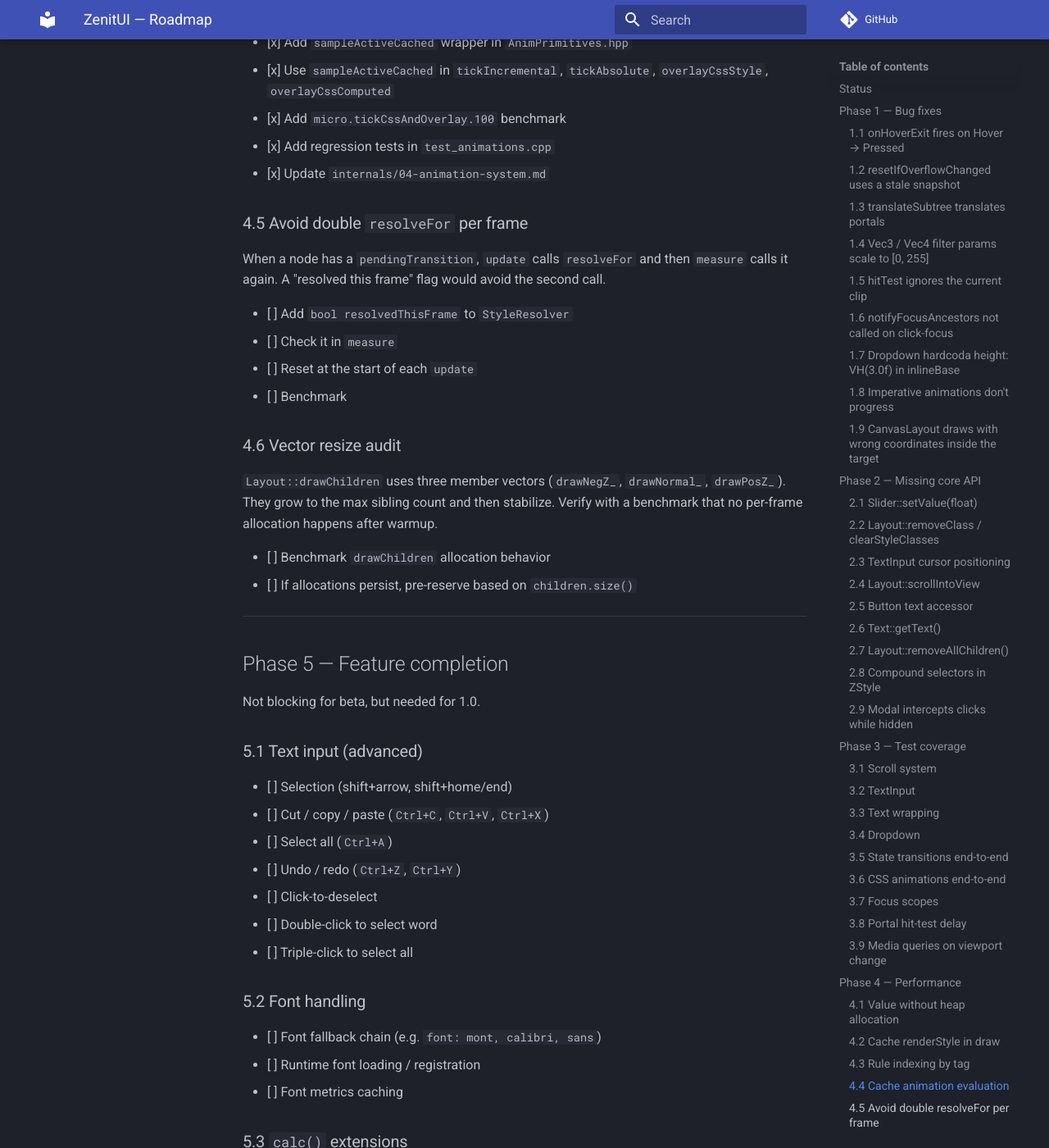
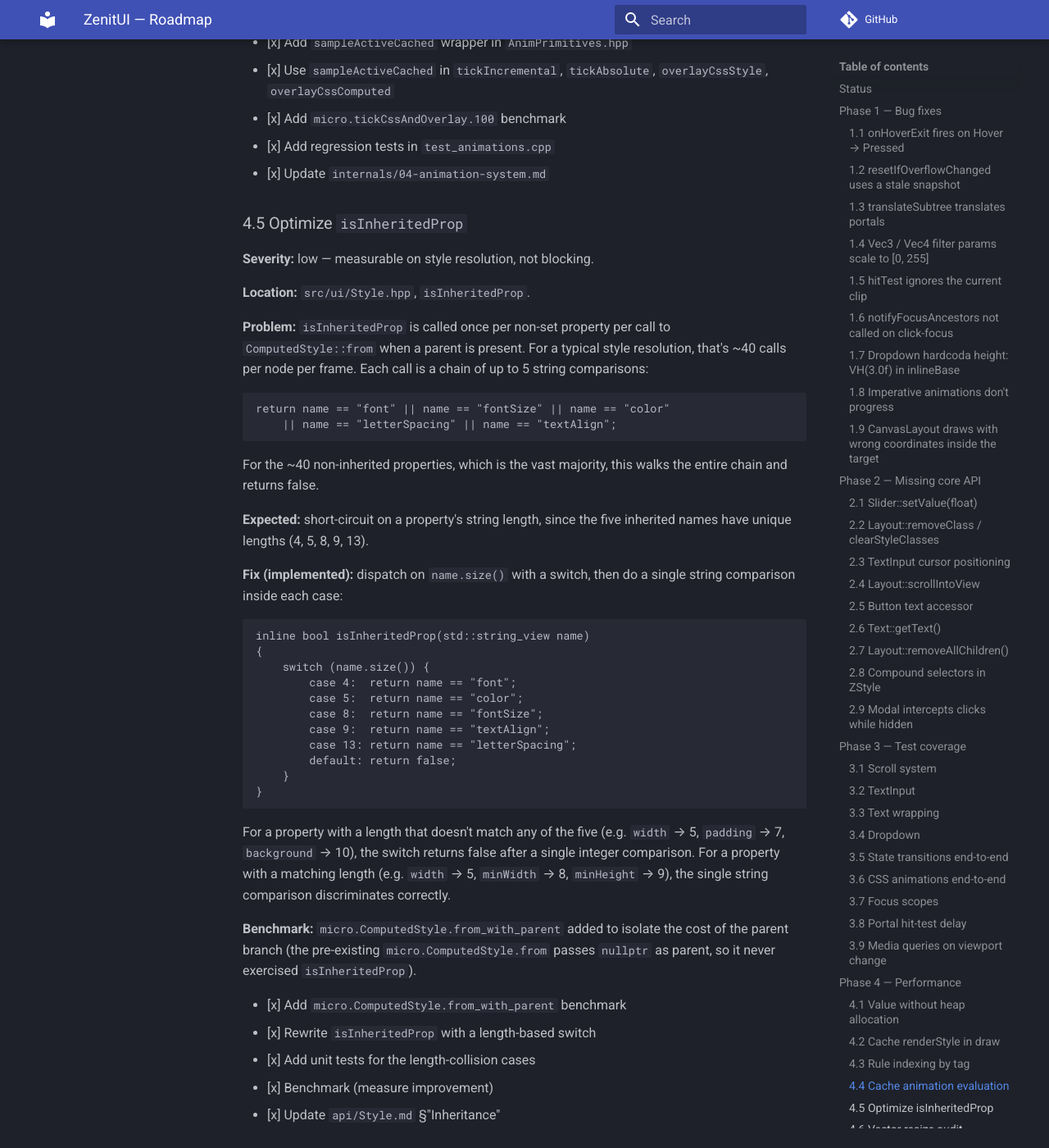
Before and after one commit to zLouis043/ZenitUI, an MkDocs documentation site: the page built from docs/ROADMAP.md, in a window 1280 px wide and 1400 px high, scrolled down 15617 px. Shown: the whole window at 82% size. Built offline with MkDocs 1.6.1 and Material for MkDocs 9.7.7, drawn with Linux system fonts in a browser that asks for light colours; comment, search, counter and statistics services are not loaded; some of the changed text lies outside the part shown.

Commit message:
Completed 4.5 of the ROADMAP.md. Now isInheritedProp is optimized. Added a new benchmark and test, updated docs

````diff
--- a/docs/ROADMAP.md
+++ b/docs/ROADMAP.md
@@ -699,16 +699,61 @@ animation advances, and it survives across frames if `dt == 0`.
 - [x] Add regression tests in `test_animations.cpp`
 - [x] Update `internals/04-animation-system.md`
 
-### 4.5 Avoid double `resolveFor` per frame
+### 4.5 Optimize `isInheritedProp`
 
-When a node has a `pendingTransition`, `update` calls `resolveFor` and
-then `measure` calls it again. A "resolved this frame" flag would avoid
-the second call.
+**Severity:** low — measurable on style resolution, not blocking.
 
-- [ ] Add `bool resolvedThisFrame` to `StyleResolver`
-- [ ] Check it in `measure`
-- [ ] Reset at the start of each `update`
-- [ ] Benchmark
+**Location:** `src/ui/Style.hpp`, `isInheritedProp`.
+
+**Problem:** `isInheritedProp` is called once per non-set property per
+call to `ComputedStyle::from` when a parent is present. For a typical
+style resolution, that's ~40 calls per node per frame. Each call is a
+chain of up to 5 string comparisons:
+
+```cpp
+return name == "font" || name == "fontSize" || name == "color"
+    || name == "letterSpacing" || name == "textAlign";
+```
+
+For the ~40 non-inherited properties, which is the vast majority, this
+walks the entire chain and returns false.
+
+**Expected:** short-circuit on a property's string length, since the
+five inherited names have unique lengths (4, 5, 8, 9, 13).
+
+**Fix (implemented):** dispatch on `name.size()` with a switch, then
+do a single string comparison inside each case:
+
+```cpp
+inline bool isInheritedProp(std::string_view name)
+{
+    switch (name.size()) {
+        case 4:  return name == "font";
+        case 5:  return name == "color";
+        case 8:  return name == "fontSize";
+        case 9:  return name == "textAlign";
+        case 13: return name == "letterSpacing";
+        default: return false;
+    }
+}
+```
+
+For a property with a length that doesn't match any of the five (e.g.
+`width` → 5, `padding` → 7, `background` → 10), the switch returns false
+after a single integer comparison. For a property with a matching
+length (e.g. `width` → 5, `minWidth` → 8, `minHeight` → 9), the single
+string comparison discriminates correctly.
+
+**Benchmark:** `micro.ComputedStyle.from_with_parent` added to
+isolate the cost of the parent branch (the pre-existing
+`micro.ComputedStyle.from` passes `nullptr` as parent, so it never
+exercised `isInheritedProp`).
+
+- [x] Add `micro.ComputedStyle.from_with_parent` benchmark
+- [x] Rewrite `isInheritedProp` with a length-based switch
+- [x] Add unit tests for the length-collision cases
+- [x] Benchmark (measure improvement)
+- [x] Update `api/Style.md` §"Inheritance"
 
 ### 4.6 Vector resize audit
 
@@ -719,6 +764,43 @@ happens after warmup.
 
 - [ ] Benchmark `drawChildren` allocation behavior
 - [ ] If allocations persist, pre-reserve based on `children.size()`
+
+### 4.7 Build system: `-O2` by default
+
+**Severity:** critical — all previous benchmark numbers were measured
+against an unoptimized library.
+
+**Location:** `Makefile` (repository root).
+
+**Problem:** the library was compiled with `-ggdb` only, no `-O2`. The
+benchmarks linked the debug library, so every measurement was inflated
+by 3–10x. This was discovered when `cf17e3dc` (the commit that added
+the 4.4 cache) showed every single benchmark jumping by ~2x compared
+to the previous commit — a pattern too uniform to be a code
+regression, and specifically impossible for benchmarks like
+`micro.tree.addChild.1000` that touch no animation code.
+
+**Fix (implemented):** the default `BUILD` profile is now `release`
+(`-O2 -ggdb`). `make BUILD=debug` restores the old behavior for
+interactive debugging. The fix was verified by rebuilding locally
+and observing 50–90% improvements across every benchmark dominated by
+framework code.
+
+**Benchmark deltas after the fix (local):**
+
+| Benchmark                    | Before | After | Δ |
+|------------------------------|--------|-------|---|
+| `micro.tickCss.100`          | 10.06  | 0.91  | -91% |
+| `micro.tickImperative.100`   | 198.8  | 41.5  | -79% |
+| `system.frame.static100`     | 164.4  | 42.96 | -74% |
+| `system.frame.200rules`      | 1632.8 | 295.6 | -82% |
+| `system.frame.animated100`   | 275.0  | 114.9 | -58% |
+| `system.frame.large1000`     | 1653.1 | 500.8 | -70% |
+
+- [x] Change `Makefile` default to `-O2 -ggdb`
+- [x] Add `BUILD=debug` opt-out
+- [x] Regenerate `benchmarks/baseline.json`
+- [x] Update `internals/11-benchmarks.md` with a note on build profiles
 
 ---
 
````
Also changed, not shown: docs/internals/11-benchmarks.md (+10 -0 lines), 4 other files.
